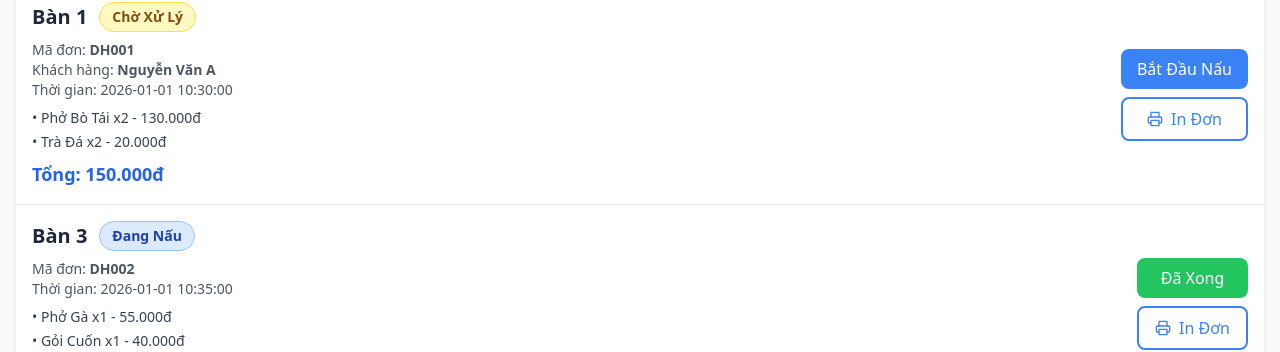
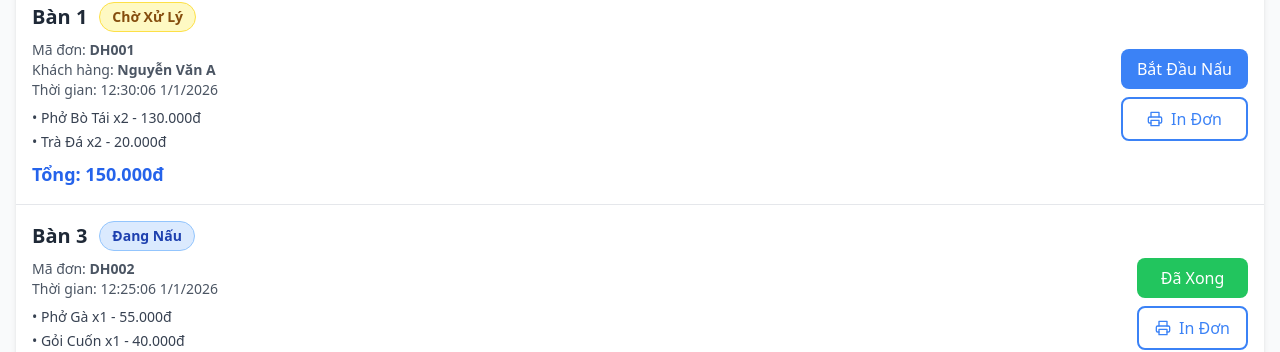
Before and after one commit to nthminh/Pho-Viet, a Next.js app: page /pos in a window 1280 px wide. Shown: the part 291-643 px from the top of the page. Built offline with nearby package versions, Linux system fonts and the light colour scheme.

Commit message:
Fix hardcoded dates to use dynamic timestamps
Co-authored-by: nthminh <76580961+nthminh@users.noreply.github.com>

```diff
--- a/app/pos/page.tsx
+++ b/app/pos/page.tsx
@@ -25,7 +25,7 @@ export default function POSPage() {
       ],
       totalAmount: 150000,
       status: 'pending',
-      createdAt: '2026-01-01 10:30:00',
+      createdAt: new Date(Date.now() - 5 * 60000).toLocaleString('vi-VN'),
       customerName: 'Nguyễn Văn A',
     },
     {
@@ -37,7 +37,7 @@ export default function POSPage() {
       ],
       totalAmount: 95000,
       status: 'preparing',
-      createdAt: '2026-01-01 10:35:00',
+      createdAt: new Date(Date.now() - 10 * 60000).toLocaleString('vi-VN'),
     },
   ]);
 
```
